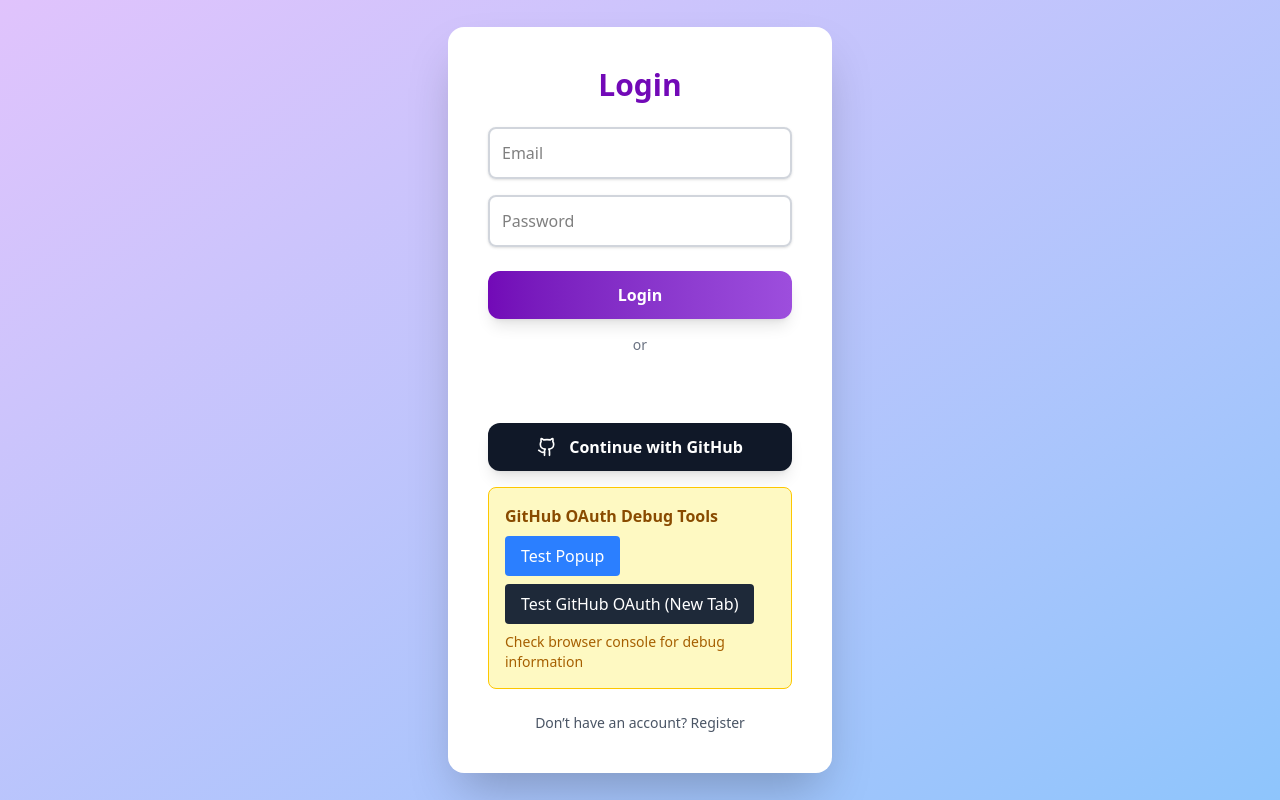
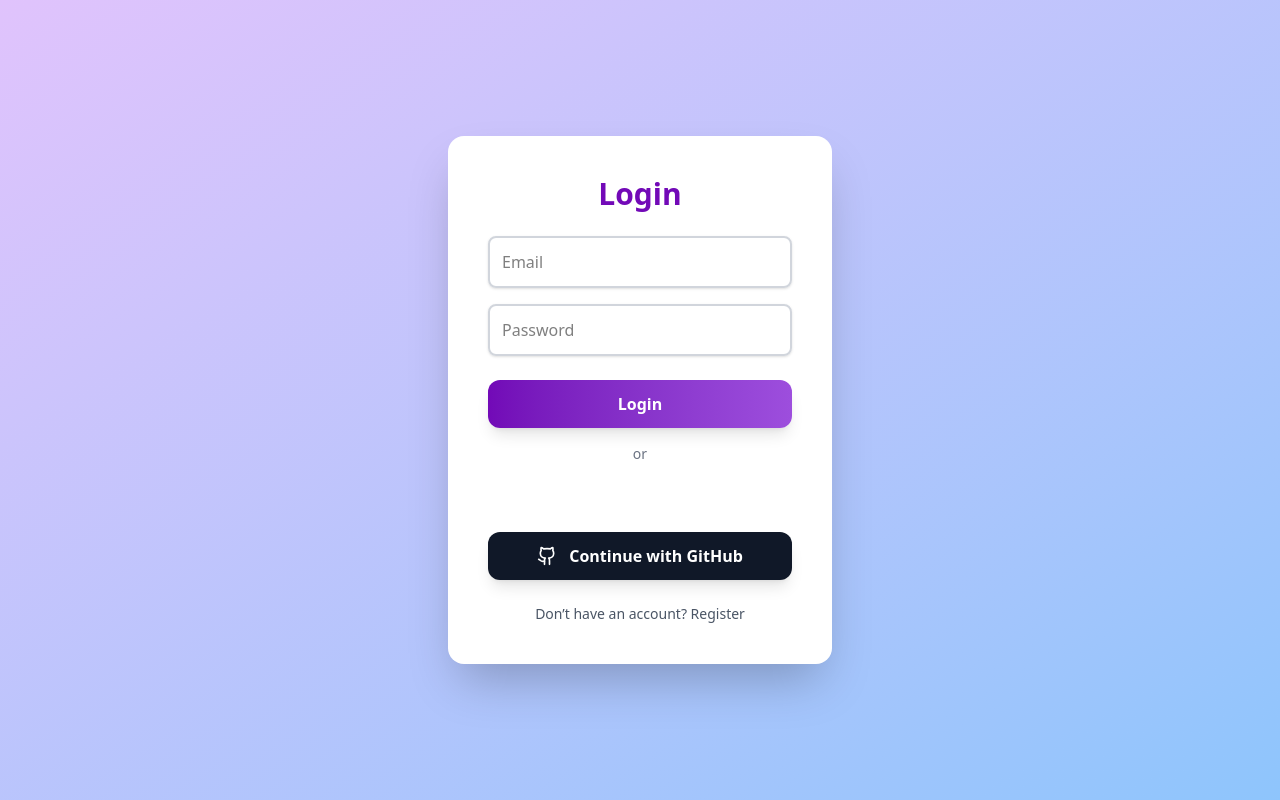
Before and after one commit to Dharnish-BM/Finance-Tracker, a React (Vite) app in the folder client/: page /login in a window 1280 px wide. Built offline with nearby package versions, Linux system fonts and the light colour scheme.

Commit message:
Removed Github debug tools

```diff
--- a/client/src/components/TestGitHub.jsx
+++ /dev/null
@@ -1,51 +0,0 @@
-import React from 'react';
-
-const TestGitHub = () => {
-  const testPopup = () => {
-    console.log('Testing popup...');
-    const popup = window.open('https://github.com', 'test-popup', 'width=600,height=600');
-    if (popup) {
-      console.log('Popup opened successfully');
-      alert('Popup test successful!');
-    } else {
-      console.log('Popup blocked');
-      alert('Popup blocked! Please allow popups for this site.');
-    }
-  };
-
-  const testGitHubOAuth = () => {
-    const clientId = import.meta.env.VITE_GITHUB_CLIENT_ID || 'Ov23liVpmFjzBXdvMQZq';
-    const redirectUri = `${window.location.origin}/auth/github/callback`;
-    const githubAuthUrl = `https://github.com/login/oauth/authorize?client_id=${clientId}&redirect_uri=${redirectUri}&scope=user:email`;
-
-    console.log('Testing GitHub OAuth URL:', githubAuthUrl);
-
-    // Open in same window for testing
-    window.open(githubAuthUrl, '_blank');
-  };
-
-  return (
-    <div className="p-4 bg-yellow-100 border border-yellow-400 rounded-lg">
-      <h3 className="font-bold text-yellow-800 mb-2">GitHub OAuth Debug Tools</h3>
-      <div className="space-y-2">
-        <button
-          onClick={testPopup}
-          className="bg-blue-500 text-white px-4 py-2 rounded mr-2"
-        >
-          Test Popup
-        </button>
-        <button
-          onClick={testGitHubOAuth}
-          className="bg-gray-800 text-white px-4 py-2 rounded"
-        >
-          Test GitHub OAuth (New Tab)
-        </button>
-      </div>
-      <p className="text-sm text-yellow-700 mt-2">
-        Check browser console for debug information
-      </p>
-    </div>
-  );
-};
-
-export default TestGitHub;
--- a/client/src/pages/Login.jsx
+++ b/client/src/pages/Login.jsx
@@ -5,7 +5,6 @@ import { jwtDecode } from "jwt-decode";
 import { useState } from "react";
 import { useNavigate } from "react-router-dom";
 import GitHubLogin from "../components/GitHubLogin";
-import TestGitHub from "../components/TestGitHub";
 
 function Login({ setUser }) {
   const [email, setEmail] = useState("");
@@ -138,10 +137,6 @@ function Login({ setUser }) {
           />
         </div>
 
-        <div className="mt-4">
-          <TestGitHub />
-        </div>
-
         <motion.p
           initial={{ opacity: 0 }}
           animate={{ opacity: 1 }}
```
